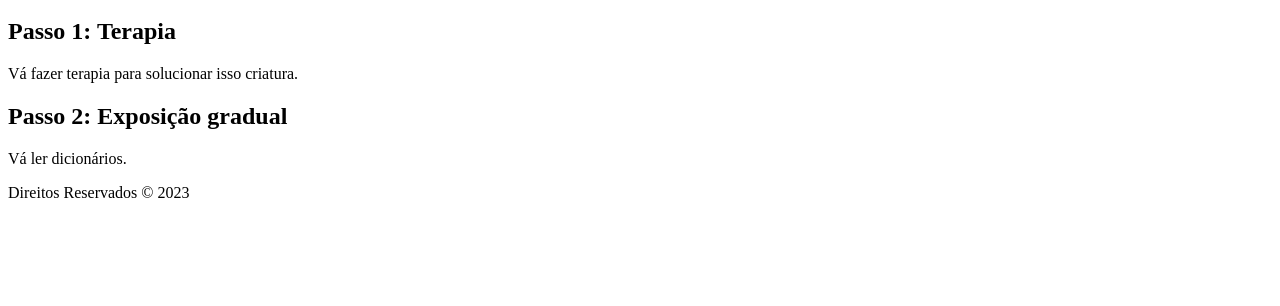
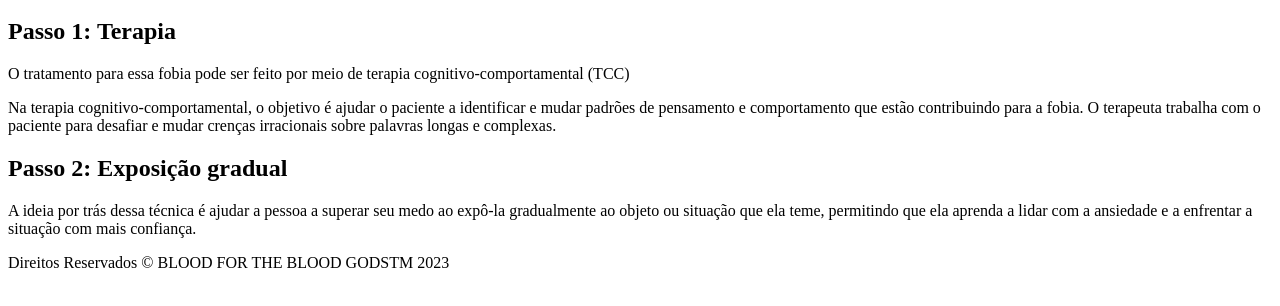
Before and after one commit to Martistoon/CI_CD, a plain HTML site: page index.html in a window 1280 px wide. Shown: the part 136-442 px from the top of the page. Drawn offline with Linux system fonts and the light colour scheme.

Commit message:
Mudança nas descrições de cada passo no tratamento

```diff
--- a/index.html
+++ b/index.html
@@ -21,17 +21,18 @@
       <main>
         <section>
           <h2>Passo 1: Terapia</h2>
-          <p>Vá fazer terapia para solucionar isso criatura.</p>
+          <p>O tratamento para essa fobia pode ser feito por meio de terapia cognitivo-comportamental (TCC)</p>
+          <p>Na terapia cognitivo-comportamental, o objetivo é ajudar o paciente a identificar e mudar padrões de pensamento e comportamento que estão contribuindo para a fobia. O terapeuta trabalha com o paciente para desafiar e mudar crenças irracionais sobre palavras longas e complexas.</p>
         </section>
 
         <section>
           <h2>Passo 2: Exposição gradual</h2>
-          <p>Vá ler dicionários.</p>
+          <p>A ideia por trás dessa técnica é ajudar a pessoa a superar seu medo ao expô-la gradualmente ao objeto ou situação que ela teme, permitindo que ela aprenda a lidar com a ansiedade e a enfrentar a situação com mais confiança.</p>
         </section>
       </main>
 
       <footer>
-        <p>Direitos Reservados &copy; 2023</p>
+        <p>Direitos Reservados &copy; BLOOD FOR THE BLOOD GODSTM 2023</p>
       </footer>
 </body>
 </html>
```
